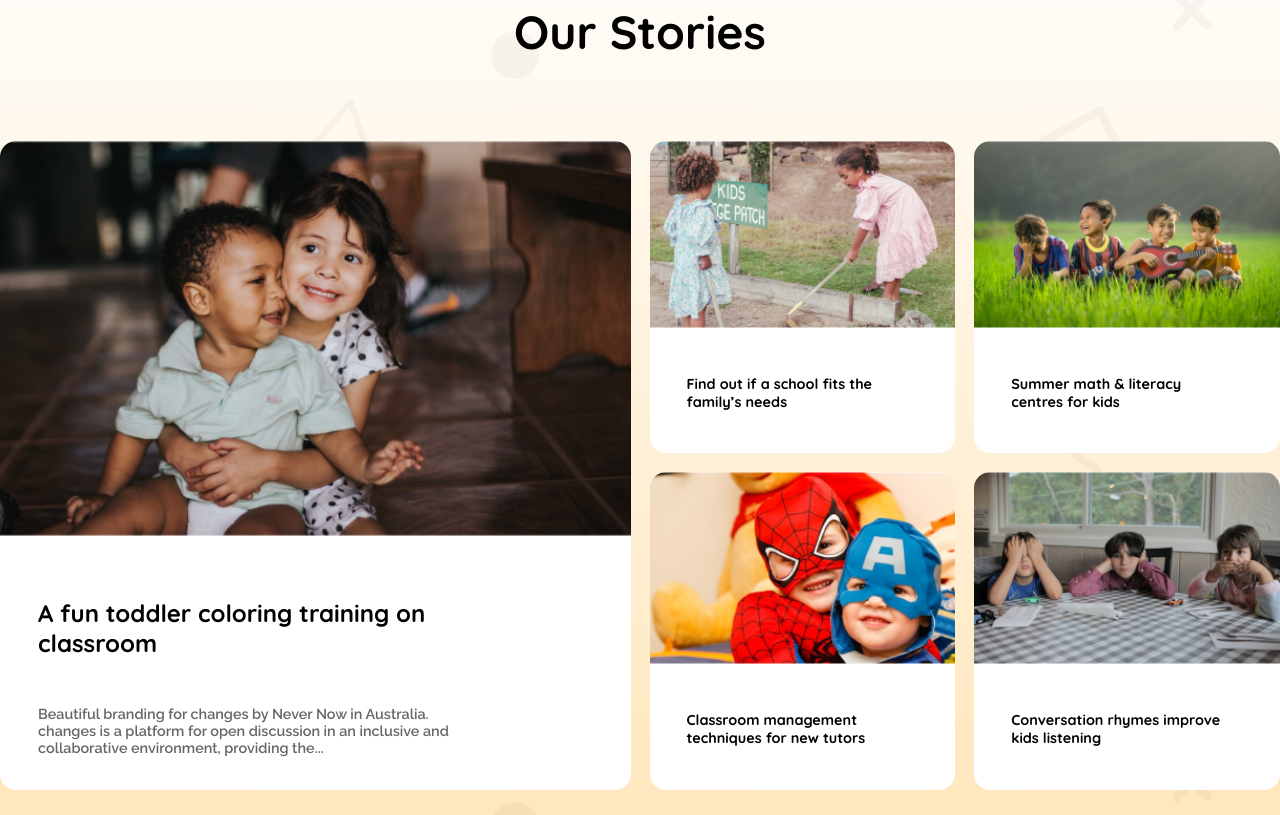
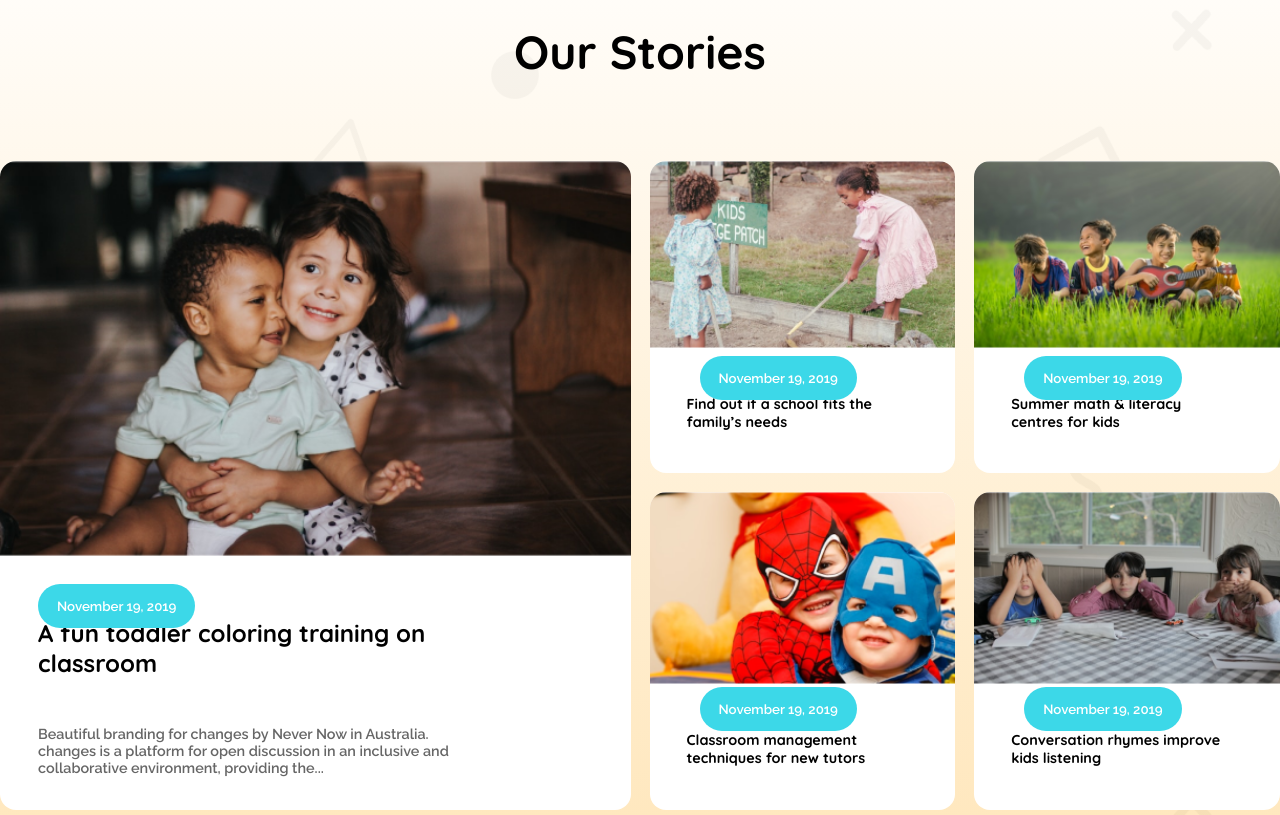
Before and after one commit to Rayhan-Rony/kids-school, a plain HTML site: page index.html in a window 1280 px wide. Shown: the part 1445-2260 px from the top of the page. Drawn offline with Linux system fonts and the light colour scheme.

Commit message:
added grid btn

```diff
--- a/index.html
+++ b/index.html
@@ -136,6 +136,13 @@
           </h1>
           <div class="stories-grid-container">
             <div class="grid-item item-1 unhide">
+              <div class="grid-item-btn-container first-card-btn">
+                <button
+                  class="grid-item-card-btn card-btn-secondary raleway-font medium"
+                >
+                  November 19, 2019
+                </button>
+              </div>
               <div class="grid-card-img-container">
                 <img class="img-fluid" src="/assets/story-1.png" alt="" />
               </div>
@@ -154,6 +161,13 @@
               </div>
             </div>
             <div class="grid-item item-2">
+              <div class="grid-item-btn-container">
+                <button
+                  class="grid-item-card-btn card-btn-secondary raleway-font medium"
+                >
+                  November 19, 2019
+                </button>
+              </div>
               <div class="grid-card-img-container">
                 <img class="img-fluid" src="/assets/story-2.png" alt="" />
               </div>
@@ -162,6 +176,13 @@
               </h4>
             </div>
             <div class="grid-item item-3">
+              <div class="grid-item-btn-container">
+                <button
+                  class="grid-item-card-btn card-btn-secondary raleway-font medium"
+                >
+                  November 19, 2019
+                </button>
+              </div>
               <div class="grid-card-img-container">
                 <img class="img-fluid" src="/assets/story-3.png" alt="" />
               </div>
@@ -170,6 +191,13 @@
               </h4>
             </div>
             <div class="grid-item item-4">
+              <div class="grid-item-btn-container">
+                <button
+                  class="grid-item-card-btn card-btn-secondary raleway-font medium"
+                >
+                  November 19, 2019
+                </button>
+              </div>
               <div class="grid-card-img-container">
                 <img class="img-fluid" src="/assets/story-4.png" alt="" />
               </div>
@@ -178,6 +206,13 @@
               </h4>
             </div>
             <div class="grid-item item-5">
+              <div class="grid-item-btn-container">
+                <button
+                  class="grid-item-card-btn card-btn-secondary raleway-font medium"
+                >
+                  November 19, 2019
+                </button>
+              </div>
               <div class="grid-card-img-container">
                 <img class="img-fluid" src="/assets/story-5.png" alt="" />
               </div>
--- a/styles/style.css
+++ b/styles/style.css
@@ -113,6 +113,7 @@ nav,
 .mobile-nav {
   justify-content: space-between;
   align-items: center;
+  padding-top: 20px;
 }
 .mobile-nav {
   padding: 12px;
@@ -218,10 +219,31 @@ main {
 .grid-item {
   border-radius: 16px;
   background-color: #fff;
+  position: relative;
 }
+
 .item-1 {
   grid-column: span 2;
   grid-row: span 2;
+}
+.grid-item-btn-container {
+  position: absolute;
+  top: 195px;
+  left: 50px;
+}
+.grid-item-card-btn {
+  color: #fff;
+  border: none;
+  padding: 14px 19px;
+  border-radius: 47px;
+}
+.first-card-btn {
+  top: 423px;
+  left: 38px;
+}
+
+.card-btn-secondary {
+  background-color: rgba(60, 216, 232, 1);
 }
 #findOut-card {
   padding: 58px 38px 34px 38px;
@@ -333,6 +355,11 @@ footer {
     grid-template-columns: repeat(2, 1fr);
     transform: scale(0.9);
   }
+  .grid-item-btn-container {
+    transform: scale(0.8);
+    top: 90px;
+    left: 5px;
+  }
   footer {
     flex-direction: column;
     gap: 32px;
```
